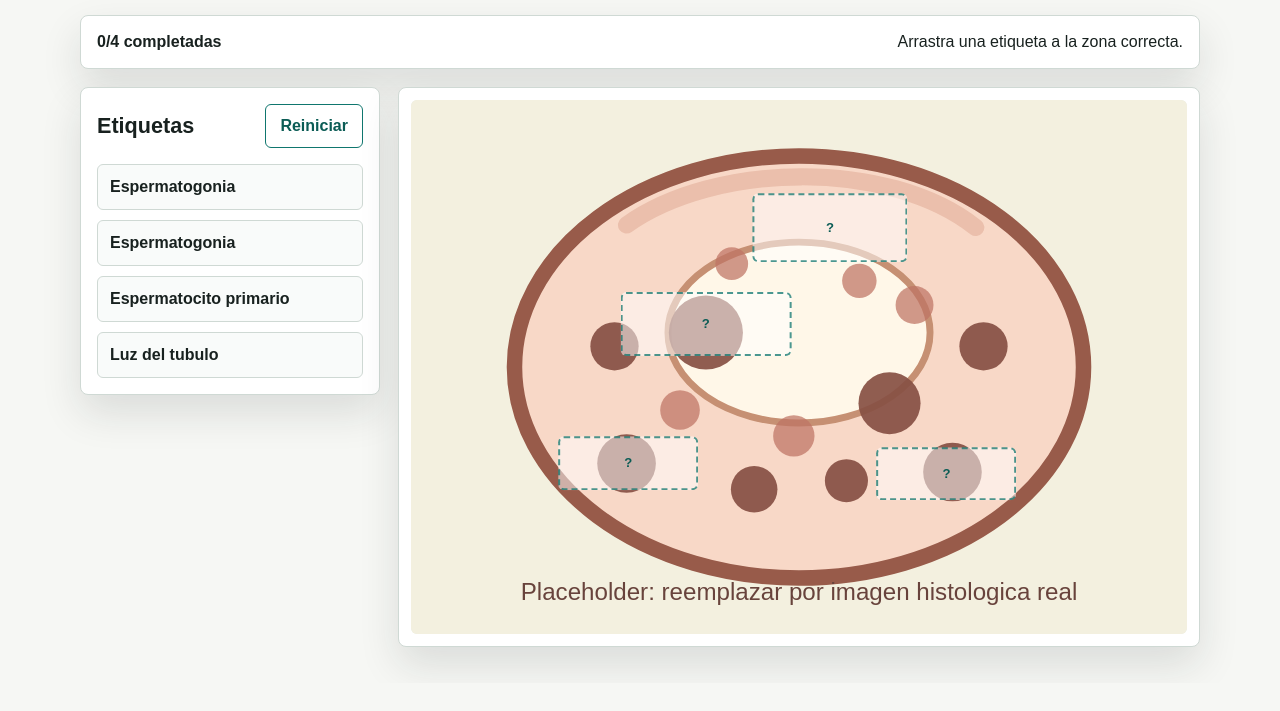
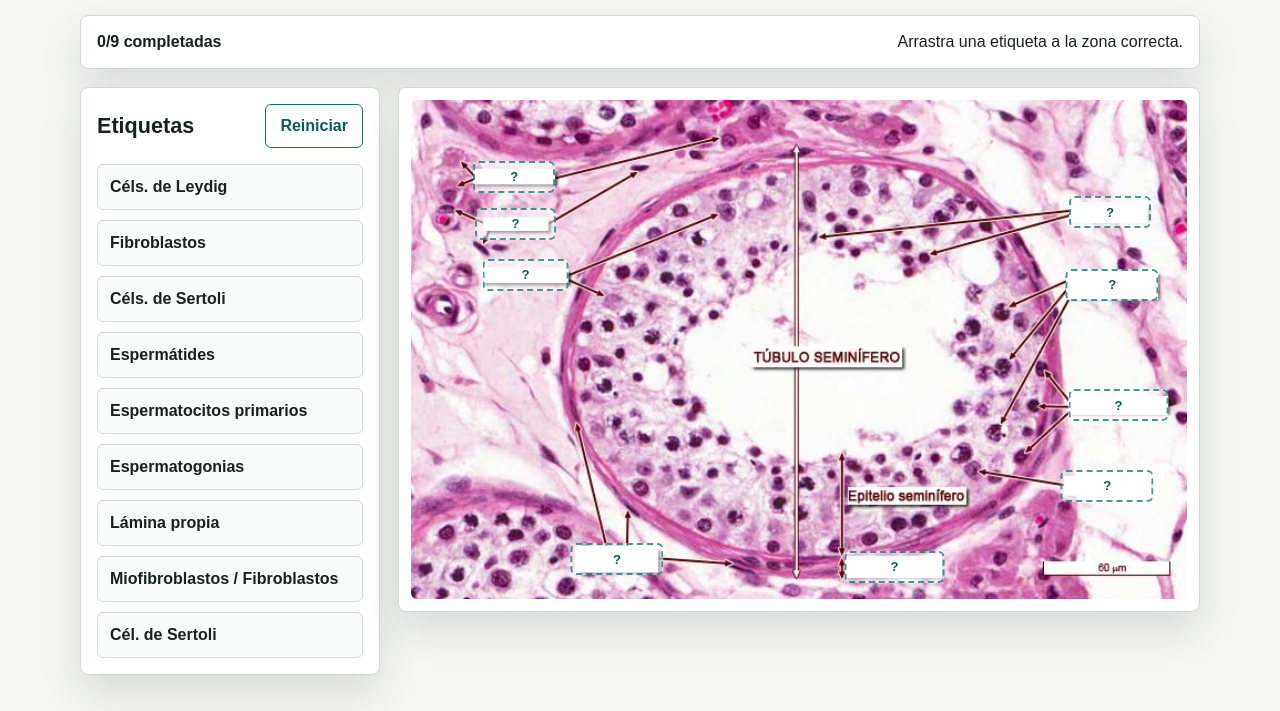
Before and after one commit to LKJH1029/juegos-histologia, a plain HTML site: page game.html in a window 1280 px wide. Shown: the part 249-960 px from the top of the page. Before the commit the page ends 932 px from the top, so only its background shows below. Drawn offline with Linux system fonts and the light colour scheme.

Commit message:
Agregar juego real de túbulo seminífero

```diff
--- a/data/tubulo-seminifero.json
+++ b/data/tubulo-seminifero.json
@@ -1,57 +1,135 @@
 {
-  "titulo": "Tubulo seminifero",
-  "instrucciones": "Arrastra cada etiqueta hacia la zona que corresponda en la imagen. Algunas estructuras pueden repetirse en distintos lugares.",
-  "imagen": "assets/images/tubulo-seminifero-placeholder.svg",
+  "titulo": "Túbulo seminífero",
+  "instrucciones": "Arrastra cada etiqueta hacia la zona que corresponda en la imagen. Ajusta las coordenadas de cada zona con el calibrador si es necesario.",
+  "imagen": "assets/images/tubulo-seminifero.jpg",
   "etiquetas": [
     {
-      "id": "espermatogonia-1",
-      "texto": "Espermatogonia"
+      "id": "celulas-leydig",
+      "texto": "Céls. de Leydig",
+      "match": "celulas-leydig"
     },
     {
-      "id": "espermatogonia-2",
-      "texto": "Espermatogonia"
+      "id": "fibroblastos",
+      "texto": "Fibroblastos",
+      "match": "fibroblastos"
     },
     {
-      "id": "espermatocito",
-      "texto": "Espermatocito primario"
+      "id": "celulas-sertoli-1",
+      "texto": "Céls. de Sertoli",
+      "match": "celulas-sertoli-superior-izquierda"
     },
     {
-      "id": "luz",
-      "texto": "Luz del tubulo"
+      "id": "espermatides",
+      "texto": "Espermátides",
+      "match": "espermatides"
+    },
+    {
+      "id": "espermatocitos-primarios",
+      "texto": "Espermatocitos primarios",
+      "match": "espermatocitos-primarios"
+    },
+    {
+      "id": "espermatogonias",
+      "texto": "Espermatogonias",
+      "match": "espermatogonias"
+    },
+    {
+      "id": "lamina-propia",
+      "texto": "Lámina propia",
+      "match": "lamina-propia"
+    },
+    {
+      "id": "miofibroblastos-fibroblastos",
+      "texto": "Miofibroblastos / Fibroblastos",
+      "match": "miofibroblastos-fibroblastos"
+    },
+    {
+      "id": "celulas-sertoli-2",
+      "texto": "Cél. de Sertoli",
+      "match": "celulas-sertoli-inferior-derecha"
     }
   ],
   "zonas": [
     {
-      "id": "zona-espermatogonia-1",
-      "left": 28,
-      "top": 68,
-      "ancho": 18,
-      "alto": 10,
-      "respuesta": "espermatogonia-1"
+      "id": "zona-celulas-leydig",
+      "left": 13.31,
+      "top": 15.49,
+      "ancho": 10.55,
+      "alto": 2,
+      "match": "celulas-leydig",
+      "respuesta": "celulas-leydig"
     },
     {
-      "id": "zona-espermatogonia-2",
-      "left": 69,
-      "top": 70,
-      "ancho": 18,
-      "alto": 10,
-      "respuesta": "espermatogonia-2"
+      "id": "zona-fibroblastos",
+      "left": 13.48,
+      "top": 24.88,
+      "ancho": 10.55,
+      "alto": 2,
+      "match": "fibroblastos",
+      "respuesta": "fibroblastos"
     },
     {
-      "id": "zona-espermatocito",
-      "left": 38,
-      "top": 42,
-      "ancho": 22,
-      "alto": 12,
-      "respuesta": "espermatocito"
+      "id": "zona-celulas-sertoli-1",
+      "left": 14.76,
+      "top": 35.12,
+      "ancho": 11.2,
+      "alto": 2,
+      "match": "celulas-sertoli-superior-izquierda",
+      "respuesta": "celulas-sertoli-1"
     },
     {
-      "id": "zona-luz",
-      "left": 54,
-      "top": 24,
-      "ancho": 20,
-      "alto": 13,
-      "respuesta": "luz"
+      "id": "zona-espermatides",
+      "left": 90.08,
+      "top": 22.60,
+      "ancho": 10.55,
+      "alto": 2,
+      "match": "espermatides",
+      "respuesta": "espermatides"
+    },
+    {
+      "id": "zona-espermatocitos-primarios",
+      "left": 90.36,
+      "top": 37.11,
+      "ancho": 12,
+      "alto": 2,
+      "match": "espermatocitos-primarios",
+      "respuesta": "espermatocitos-primarios"
+    },
+    {
+      "id": "zona-espermatogonias",
+      "left": 91.18,
+      "top": 61.28,
+      "ancho": 13,
+      "alto": 2,
+      "match": "espermatogonias",
+      "respuesta": "espermatogonias"
+    },
+    {
+      "id": "zona-lamina-propia",
+      "left": 62.31,
+      "top": 93.70,
+      "ancho": 13,
+      "alto": 2,
+      "match": "lamina-propia",
+      "respuesta": "lamina-propia"
+    },
+    {
+      "id": "zona-miofibroblastos-fibroblastos",
+      "left": 26.55,
+      "top": 92.14,
+      "ancho": 12,
+      "alto": 2,
+      "match": "miofibroblastos-fibroblastos",
+      "respuesta": "miofibroblastos-fibroblastos"
+    },
+    {
+      "id": "zona-celulas-sertoli-2",
+      "left": 89.72,
+      "top": 77.35,
+      "ancho": 12,
+      "alto": 2,
+      "match": "celulas-sertoli-inferior-derecha",
+      "respuesta": "celulas-sertoli-2"
     }
   ]
 }
--- a/src/game.js
+++ b/src/game.js
@@ -76,7 +76,7 @@ function renderZones() {
     const zoneEl = document.createElement("div");
     zoneEl.className = "drop-zone";
     zoneEl.dataset.zoneId = zone.id;
-    zoneEl.dataset.answer = zone.respuesta;
+    zoneEl.dataset.match = getZoneMatch(zone);
     zoneEl.style.left = `${zone.left}%`;
     zoneEl.style.top = `${zone.top}%`;
     zoneEl.style.width = `${zone.ancho}%`;
@@ -113,7 +113,8 @@ function renderZones() {
 function handleDrop(labelId, zone, zoneEl) {
   if (completedZones.has(zone.id)) return;
 
-  if (labelId === zone.respuesta) {
+  const label = getLabel(labelId);
+  if (label && getLabelMatch(label) === getZoneMatch(zone)) {
     completedZones.add(zone.id);
     zoneEl.classList.add("correct");
     zoneEl.textContent = getLabelText(labelId);
@@ -160,7 +161,19 @@ function setFeedback(message, type, temporary) {
 }
 
 function getLabelText(labelId) {
-  return gameData.etiquetas.find((label) => label.id === labelId)?.texto || labelId;
+  return getLabel(labelId)?.texto || labelId;
+}
+
+function getLabel(labelId) {
+  return gameData.etiquetas.find((label) => label.id === labelId);
+}
+
+function getLabelMatch(label) {
+  return label.match || label.id;
+}
+
+function getZoneMatch(zone) {
+  return zone.match || zone.respuesta;
 }
 
 function resetGame() {
--- a/src/styles.css
+++ b/src/styles.css
@@ -272,10 +272,11 @@ h3 {
 
 .drop-zone {
   position: absolute;
-  display: grid;
+  display: flex;
   min-width: 44px;
   min-height: 32px;
-  place-items: center;
+  align-items: center;
+  justify-content: center;
   border: 2px dashed rgba(15, 118, 110, 0.75);
   border-radius: 6px;
   background: rgba(255, 255, 255, 0.52);
@@ -296,6 +297,14 @@ h3 {
   border-color: var(--success);
   background: rgba(218, 242, 226, 0.94);
   color: var(--success);
+  font-size: 0.62rem;
+  hyphens: auto;
+  line-height: 1.05;
+  overflow: hidden;
+  overflow-wrap: anywhere;
+  padding: 1px 3px;
+  white-space: normal;
+  word-break: normal;
 }
 
 .notice {
```
Also changed, not shown: assets/images/tubulo-seminifero.jpg (added).
